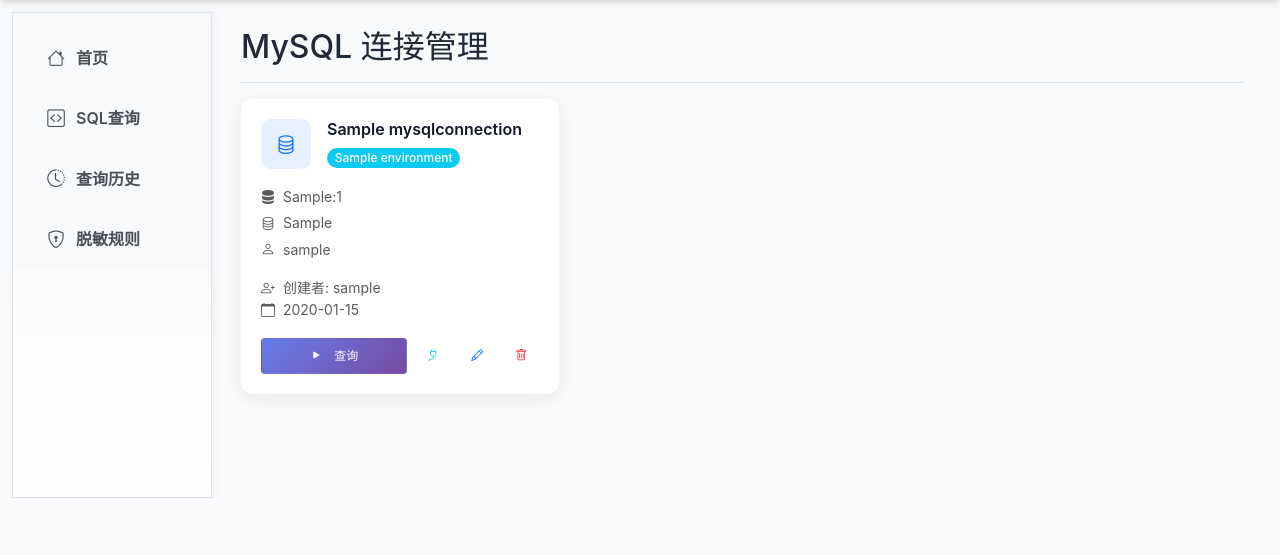
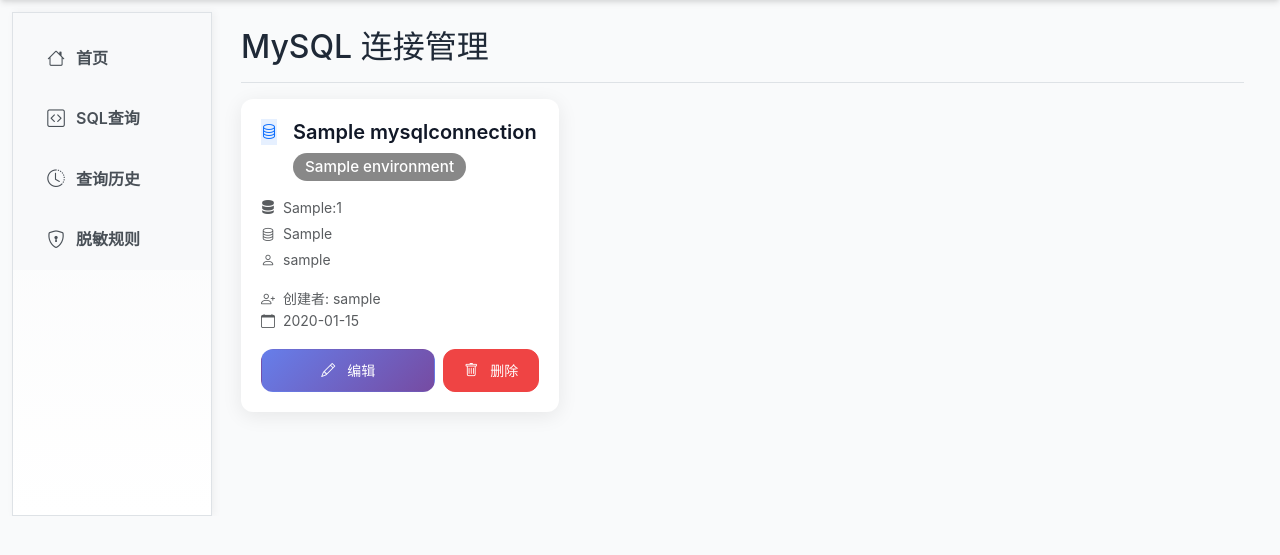
Before and after one commit to shcy2003/mysql_tools, a Django app: page /connections/ in a window 1280 px wide. Shown: the part 58-613 px from the top of the page. Run offline with Django 5.2, Linux system fonts and the light colour scheme; a user stored in the database is signed in; tables that the repository leaves empty hold one stand-in row (values such as "Sample post"); some libraries are stand-ins or nearby versions.

Commit message:
优化环境功能：修复Bug并改进UI
1. Bug修复：
   - 修复用户环境权限保存问题
   - 修复查询历史环境未记录问题
   - 侧边栏API按用户环境过滤连接
   - 连接表单环境设为必填

2. UI优化：
   - 连接管理页面：移除查询/测试按钮，放大编辑删除按钮
   - 环境标签自动生成颜色（根据名称哈希）
   - 侧边栏连接下拉框显示环境标签

Co-Authored-By: Claude Opus 4.6 <noreply@anthropic.com>

```diff
--- a/connections/forms.py
+++ b/connections/forms.py
@@ -7,8 +7,8 @@ class MySQLConnectionForm(forms.ModelForm):
     """MySQL 连接配置表单"""
     environment = forms.ModelChoiceField(
         queryset=Environment.objects.all(),
-        required=False,
-        empty_label='请选择环境（可选）',
+        required=True,
+        empty_label='请选择环境',
         widget=forms.Select(attrs={'class': 'form-select'})
     )
 
--- a/connections/templates/connections/list.html
+++ b/connections/templates/connections/list.html
@@ -13,23 +13,16 @@
     .connection-card:hover {
         box-shadow: 0 8px 30px rgba(0,0,0,0.12);
     }
-    .connection-icon {
-        width: 50px;
-        height: 50px;
-        border-radius: 10px;
-        display: flex;
-        align-items: center;
-        justify-content: center;
-        font-size: 20px;
-    }
+
     .action-btn {
-        width: 36px;
-        height: 36px;
+        width: 44px;
+        height: 44px;
         padding: 0;
         display: inline-flex;
         align-items: center;
         justify-content: center;
         border-radius: 8px;
+        font-size: 16px;
     }
     .empty-state {
         text-align: center;
@@ -39,6 +32,14 @@
         font-size: 64px;
         color: #dee2e6;
         margin-bottom: 20px;
+    }
+    .conn-name {
+        font-size: 1.25rem;
+        font-weight: 600;
+    }
+    .conn-env-badge {
+        font-size: 0.95rem;
+        padding: 6px 12px;
     }
 </style>
 {% endblock %}
@@ -67,11 +68,11 @@
                         <i class="bi bi-database"></i>
                     </div>
                     <div class="ms-3 flex-grow-1">
-                        <h6 class="mb-1">{{ conn.name }}</h6>
+                        <h5 class="conn-name mb-2">{{ conn.name }}</h5>
                         {% if conn.environment %}
-                        <span class="badge bg-info">{{ conn.environment.name }}</span>
+                        <span class="badge conn-env-badge env-badge" data-env-name="{{ conn.environment.name }}" style="background-color: {{ conn.environment.color|default:'' }}; color: white;">{{ conn.environment.name }}</span>
                         {% else %}
-                        <span class="badge bg-secondary">未设置环境</span>
+                        <span class="badge bg-secondary conn-env-badge">未设置环境</span>
                         {% endif %}
                     </div>
                 </div>
@@ -101,17 +102,11 @@
                 </div>
 
                 <div class="d-flex gap-2">
-                    <a href="{% url 'queries:sql_query' %}?connection={{ conn.id }}" class="btn btn-primary btn-sm flex-grow-1">
-                        <i class="bi bi-play-fill me-1"></i> 查询
+                    <a href="{% url 'connections:connection_edit' conn.id %}" class="btn btn-primary flex-grow-1">
+                        <i class="bi bi-pencil me-1"></i> 编辑
                     </a>
-                    <a href="{% url 'connections:connection_test' conn.id %}" class="btn btn-outline-info btn-sm action-btn" title="测试连接">
-                        <i class="bi bi-plug"></i>
-                    </a>
-                    <a href="{% url 'connections:connection_edit' conn.id %}" class="btn btn-outline-primary btn-sm action-btn" title="编辑">
-                        <i class="bi bi-pencil"></i>
-                    </a>
-                    <a href="{% url 'connections:connection_delete' conn.id %}" class="btn btn-outline-danger btn-sm action-btn" title="删除">
-                        <i class="bi bi-trash"></i>
+                    <a href="{% url 'connections:connection_delete' conn.id %}" class="btn btn-danger">
+                        <i class="bi bi-trash me-1"></i> 删除
                     </a>
                 </div>
             </div>
@@ -145,4 +140,30 @@
     {% endif %}
 </div>
 {% endif %}
+
 {% endblock %}
+
+{% block extra_js %}
+<script>
+document.addEventListener('DOMContentLoaded', function() {
+    const colors = [
+        '#28a745', '#17a2b8', '#007bff', '#6f42c1', '#e83e8c',
+        '#fd7e14', '#20c997', '#6c757d', '#343a40', '#dc3545',
+        '#6610f2', '#e0a800', '#d63384', '#0dcaf0', '#198754'
+    ];
+
+    document.querySelectorAll('.env-badge').forEach(function(badge) {
+        // 如果没有颜色，自动生成
+        if (!badge.style.backgroundColor || badge.style.backgroundColor === '') {
+            const envName = badge.dataset.envName || '';
+            let hash = 0;
+            for (let i = 0; i < envName.length; i++) {
+                hash = envName.charCodeAt(i) + ((hash << 5) - hash);
+            }
+            const colorIndex = Math.abs(hash) % colors.length;
+            badge.style.backgroundColor = colors[colorIndex];
+        }
+    });
+});
+</script>
+{% endblock %}
--- a/connections/views.py
+++ b/connections/views.py
@@ -169,11 +169,17 @@ def api_connection_tree(request):
     获取连接树 API
     GET /api/connections/tree/
 
-    返回所有连接，以及每个连接下的数据库和表结构。
+    返回用户可访问的连接，以及每个连接下的数据库和表结构。
     """
     try:
-        # 获取所有连接（所有登录用户都可以看到所有连接）
-        connections = MySQLConnection.objects.all()
+        # 根据用户角色过滤连接
+        if request.user.role == 'admin':
+            # 管理员可以看到所有连接
+            connections = MySQLConnection.objects.all()
+        else:
+            # 普通用户只能看到自己所属环境的连接
+            user_env_ids = request.user.environments.values_list('id', flat=True)
+            connections = MySQLConnection.objects.filter(environment_id__in=user_env_ids)
 
         tree_data = []
         for conn in connections:
--- a/environments/models.py
+++ b/environments/models.py
@@ -1,4 +1,5 @@
 from django.db import models
+import hashlib
 
 
 class Environment(models.Model):
@@ -7,6 +8,7 @@ class Environment(models.Model):
     description = models.CharField(max_length=200, blank=True, verbose_name='描述')
     is_active = models.BooleanField(default=True, verbose_name='是否启用')
     created_at = models.DateTimeField(auto_now_add=True, verbose_name='创建时间')
+    color = models.CharField(max_length=20, blank=True, verbose_name='标签颜色')
 
     class Meta:
         verbose_name = '环境'
@@ -15,3 +17,18 @@ class Environment(models.Model):
 
     def __str__(self):
         return self.name
+
+    def save(self, *args, **kwargs):
+        if not self.color:
+            self.color = self.generate_color()
+        super().save(*args, **kwargs)
+
+    def generate_color(self):
+        """根据环境名称生成唯一颜色"""
+        colors = [
+            '#28a745', '#17a2b8', '#007bff', '#6f42c1', '#e83e8c',
+            '#fd7e14', '#20c997', '#6c757d', '#343a40', '#dc3545',
+            '#6610f2', '#e0a800', '#d63384', '#0dcaf0', '#198754'
+        ]
+        hash_value = int(hashlib.md5(self.name.encode()).hexdigest(), 16)
+        return colors[hash_value % len(colors)]
--- a/queries/api_views.py
+++ b/queries/api_views.py
@@ -704,6 +704,7 @@ def api_execute_query(request):
                 QueryHistory.objects.create(
                     user=request.user,
                     connection=connection,
+                    environment=connection.environment,
                     sql=sql,
                     execution_time=execution_time
                 )
--- a/templates/base.html
+++ b/templates/base.html
@@ -82,7 +82,8 @@
             if (data.code === 0) {
                 var options = '<option value="">请选择连接...</option>';
                 data.data.forEach(function(conn) {
-                    options += '<option value="' + conn.id + '">' + conn.name + '</option>';
+                    var envLabel = conn.environment ? ' [' + conn.environment + ']' : '';
+                    options += '<option value="' + conn.id + '">' + conn.name + envLabel + '</option>';
                 });
                 $select.html(options);
 
```
Also changed, not shown: accounts/templates/accounts/user_form.html (+4 -4 lines), accounts/views.py (+20 -2 lines), audit/templates/audit/list.html (+13 -0 lines), audit/views.py (+10 -2 lines), connections/api_views.py (+9 -2 lines), queries/templates/queries/history.html (+13 -0 lines), queries/views.py (+10 -2 lines), environments/migrations/0002_environment_color.py (added).
